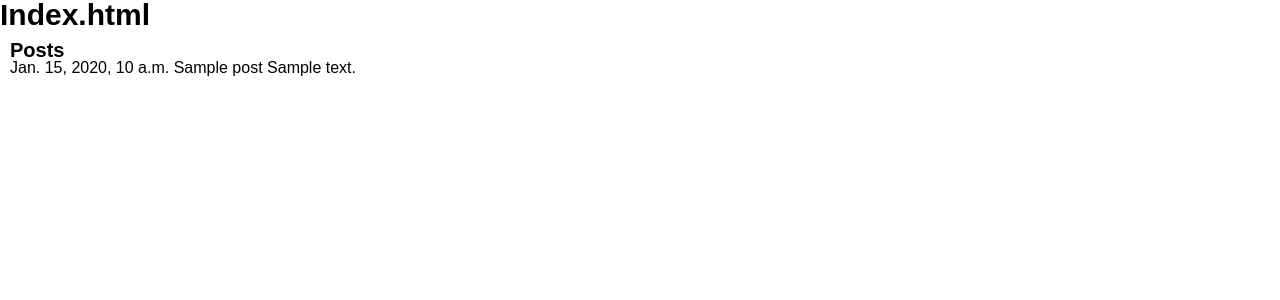
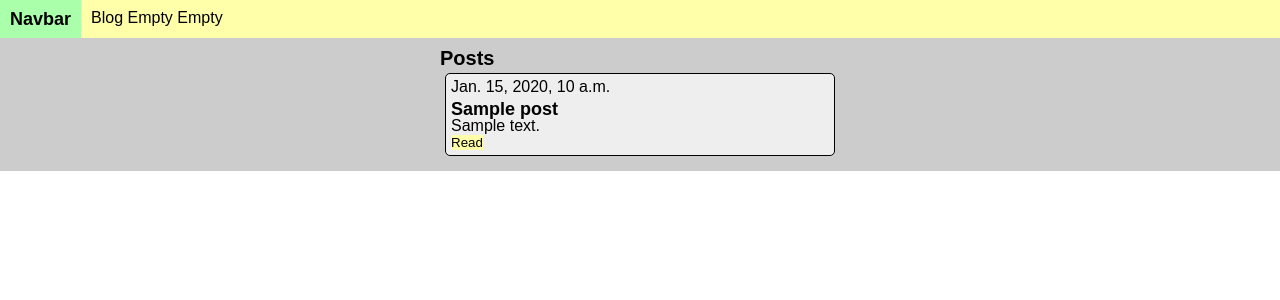
Before and after one commit to ivan100kg/game_blog, a Django app: page /blog/ in a window 1280 px wide. Shown: the top 300 px of the page. Run offline with Django 3.2, Linux system fonts and the light colour scheme; tables that the repository leaves empty hold one stand-in row (values such as "Sample post").

Commit message:
add navbar.html and styles

```diff
--- a/game_blog/blog/static/blog/css/base_styles.css
+++ b/game_blog/blog/static/blog/css/base_styles.css
@@ -102,36 +102,72 @@ h1 {
     font-weight: 700;
 }
 
-.content {}
+.content {
+    background-color: #ccc;
+    flex: 1 1 auto;
+    padding: 10px;
+}
 
 .container {
-    margin: 10px;
+    max-width: 400px;
+    margin: 0px auto;
+
+
 }
 
 .content__title{
     font-size: 20px;
     font-weight: 700;
 }
-.content__row{}
+.content__row{
+    display: flex;
+    flex-direction: column;
+}
 .content__item {
+    background-color: #eee;
+    display: block;
+    margin: 5px;
+    padding: 5px;
+    border: solid 1px black;
+    border-radius: 5px;
+
+}
+.post__date{
+    display: block;
+    margin: 0 0 5px 0;
+}
+.post__title{
+    font-size: 18px;
+    font-weight: 700;
     display: block;
 }
-.post__date{
-    display: inline;
-}
-.post__title{
-    display: inline;
-}
 .post__body{
-    display: inline;
+    display: block;
 }
 
-.content__key {
-    padding: 5px;
+.post__button{
+    background-color: #FFFFAA;
 }
 
-.content__value {}
+/* Navbar */
+.navbar{
+    background-color: #FFFFAA;
+}
 
-.table {
-    border: 1px solid black;
+.navbar__row{
+    display: flex;
 }
+.navbar__title{
+    background-color: #AAFFAA;
+    font-size: 18px;
+    font-weight: 700;
+    padding: 10px;
+}
+.navbar__item{
+    display: block;
+    padding: 10px;
+
+}
+.navbar__link{
+    color: black;
+}
--- a/game_blog/blog/templates/blog/index.html
+++ b/game_blog/blog/templates/blog/index.html
@@ -1,5 +1,4 @@
 {% extends 'blog/base_blog.html' %} {% block content %}
-<h1>Index.html</h1>
 <div class="content">
     <div class="container">
         <div class="content__title">Posts</div>
@@ -9,6 +8,7 @@
                 <div class="post__date">{{ post.date_pub }}</div>
                 <div class="post__title">{{ post.title }}</div>
                 <div class="post__body">{{ post.body }}</div>
+                <button class="post__button">Read</button>
             </div>
             {% endfor %}
         </div>
--- a/game_blog/blog/urls.py
+++ b/game_blog/blog/urls.py
@@ -2,5 +2,5 @@ from django.urls import path
 from .views import *
 
 urlpatterns = [
-    path('', posts_list),
+    path('', posts_list, name='posts_list'),
 ]
--- a/game_blog/templates/base.html
+++ b/game_blog/templates/base.html
@@ -7,6 +7,7 @@
     <link rel="stylesheet" href="{% static 'blog/css/base_styles.css' %}">
 </head>
 <body>
+{% include 'navbar.html' %}
 {% block content %}{% endblock %}
 </body>
 </html>
--- /dev/null
+++ b/game_blog/templates/navbar.html
@@ -0,0 +1,10 @@
+<div class="navbar">
+    <div class="navbar__row">
+        <div class="navbar__title">Navbar</div>
+        <div class="navbar__item">
+            <a href="{% url 'posts_list' %}" class="navbar__link">Blog</a>
+            <a href="#" class="navbar__link">Empty</a>
+            <a href="#" class="navbar__link">Empty</a>
+        </div>
+    </div>
+</div>
```
